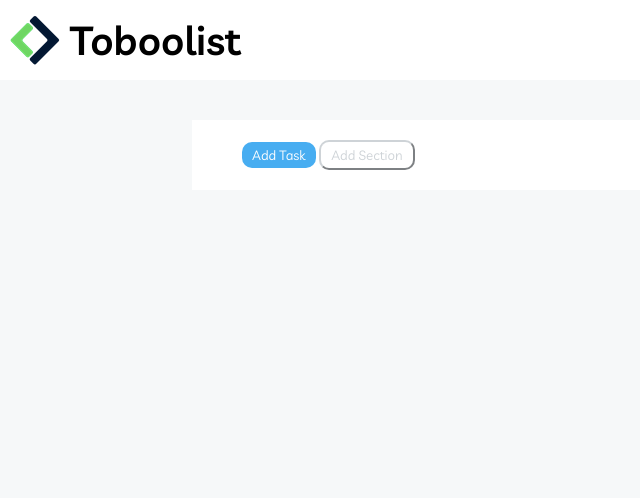
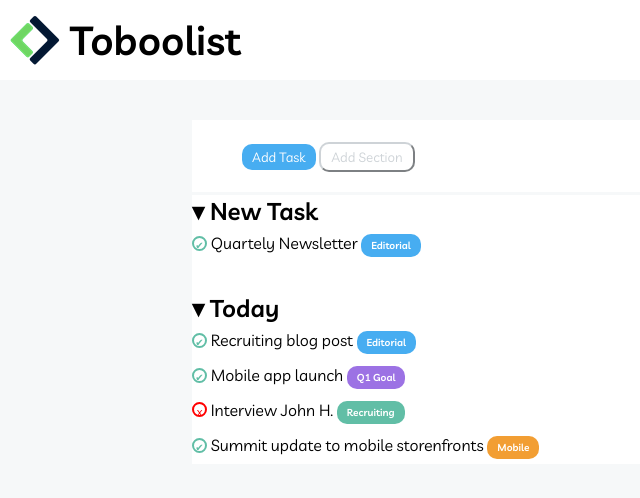
Before and after one commit to DamianoCasolari/html-css-toboolist, a plain HTML site: page index.html in a window 1280 px wide. Shown: the whole page, without its empty margins (0-640 px from the left). Drawn offline with Linux system fonts and the light colour scheme.

Commit message:
add today section

```diff
--- a/css/style.css
+++ b/css/style.css
@@ -11,14 +11,49 @@ body {
     background-color: #f6f8f9;
 }
 
+
+#app-main {
+    line-height: 2rem;
+}
+
 /* utilities selector */
-
+section {
+    margin-bottom: 30px;
+}
 .button-font {
     padding: 5px 10px;
     border-radius: 10px;
     cursor: pointer;
 }
 
+.circle {
+    border: 2px solid #61bea6;
+    position: relative;
+    display: inline-block;
+    height: 15px;
+    width: 15px;
+    border-radius: 50px;
+    /* vertical-align: middle; */
+
+}
+
+.rectangle-group {
+    border-radius: 10px;
+    padding: 5px 10px;
+    font-size: 10px;
+    font-weight: 600;
+    color: white;
+
+
+}
+
+.symbol {
+    line-height: 15px;
+    font-size: 10px;
+    display: flex;
+    align-items: center;
+    justify-content: center;
+}
 
 /* header selector  */
 
@@ -26,16 +61,15 @@ body {
     background-color: white;
     height: 80px;
 }
-/* #app-header > img {
-    padding: 10px;
-} */
 
-#app-header > img {
+
+#app-header>img {
     position: relative;
     top: 10px;
     left: 10px;
 
 }
+
 #title {
     font-size: 40px;
     font-weight: bold;
@@ -54,16 +88,19 @@ body {
     margin: auto;
 }
 
+/* button section */
+
+
 .container-button {
     margin-top: 40px;
     padding: 20px 0 20px 50px;
-    border-bottom: 2px solid #f6f8f9;
+    border-bottom: 3px solid #f6f8f9;
 }
 
 .add-task {
-background-color: #47adf1;
-border: none;
-color: white;
+    background-color: #47adf1;
+    border: none;
+    color: white;
 }
 
 .add-section {
@@ -71,3 +108,35 @@ color: white;
     color: #ced3d7;
     background-color: white;
 }
+
+/* task-section */
+
+/* color group  */
+
+.editorial {
+
+    background-color: #47adf1;
+}
+
+.Q1 {
+    background-color: #9c72e4;
+}
+.recruiting {
+    background-color: #61bea6;
+}
+.mobile {
+    background-color: #f29e33;
+}
+
+/* info ok and not ok */
+.symbol-ok {
+    color: #61bea6;
+}
+
+#symbol-nok {
+    color: red;
+    font-size: 12px;
+}
+#red-circle {
+    border-color: red;
+}
--- a/index.html
+++ b/index.html
@@ -26,9 +26,22 @@
                 <button class="add-section button-font">Add Section</button>
             </div>
         </header>
-        <section class="task-section"></section>
-        <section class="today-section"></section>
-        <section class="upcoming-section"></section>
+        <section class="task-section">
+           <h2>&blacktriangledown; New Task</h2>
+           <div><span class="circle"><span class="symbol symbol-ok">&#10004;</span></span> <span>Quartely Newsletter</span> <span class="editorial rectangle-group">Editorial</span></div>
+
+        </section>
+        <section class="today-section">
+            <h2>&blacktriangledown; Today</h2>
+            <div ><span class="circle"><span class="symbol symbol-ok">&#10004;</span></span> <span>Recruiting blog post</span> <span class="editorial rectangle-group">Editorial</span></div>
+            <div><span class="circle"><span class="symbol symbol-ok">&#10004;</span></span> <span>Mobile app launch</span> <span class="Q1 rectangle-group">Q1 Goal</span></div>
+            <div><span class="circle" id="red-circle"><span class="symbol" id="symbol-nok">x</span></span> <span>Interview John H.</span> <span class="recruiting rectangle-group">Recruiting</span></div>
+            <div><span class="circle" ><span class="symbol symbol-ok">&#10004;</span></span> <span>Summit update to mobile storenfronts</span> <span class="mobile rectangle-group">Mobile</span></div>
+
+        </section>
+        <section class="upcoming-section">
+
+        </section>
     </main>
     <!-- /#app-main -->
 </body>
```
